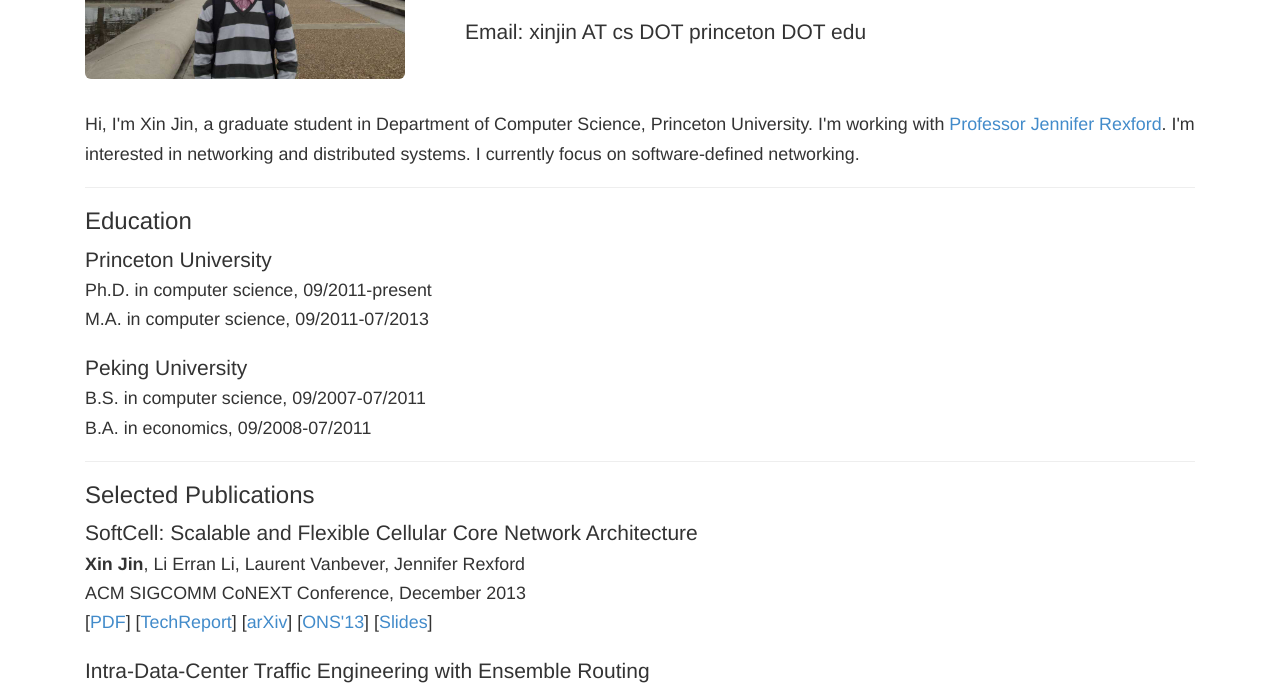
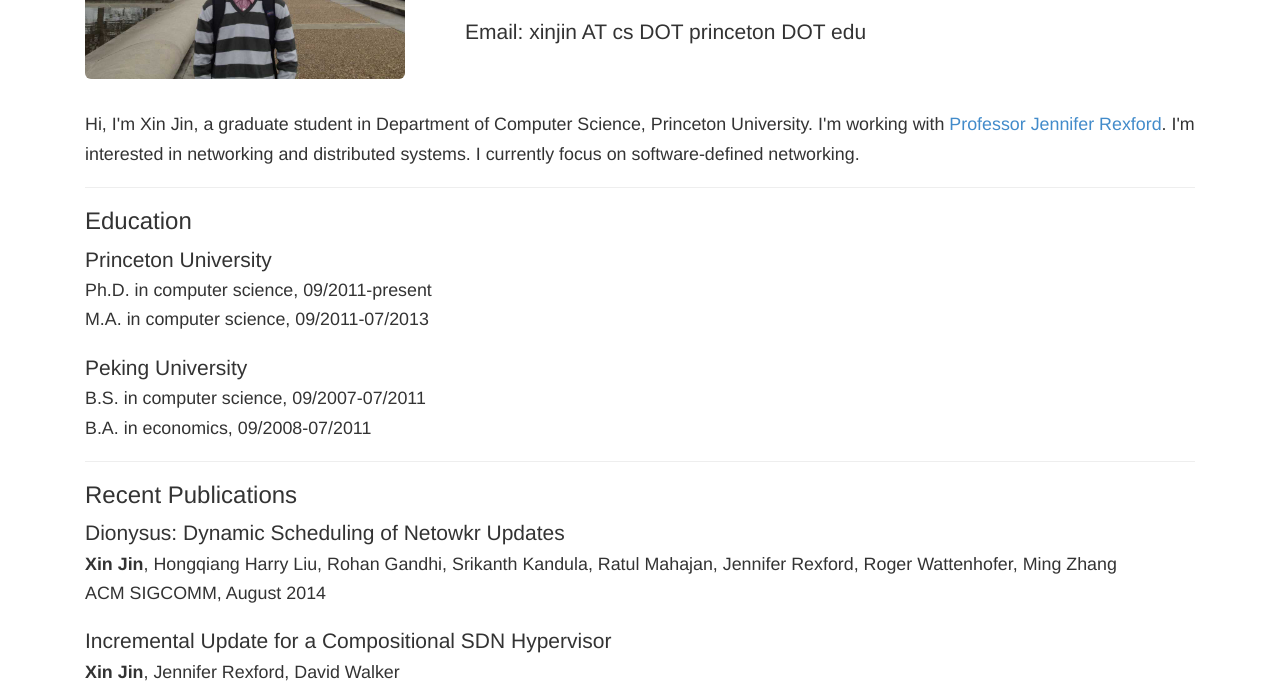
Before and after one commit to xinjin/homepage, a plain HTML site: page index.html in a window 1280 px wide. Shown: the part 251-939 px from the top of the page. Drawn offline with nearby package versions, Linux system fonts and the light colour scheme.

Commit message:
update pub

```diff
--- a/index.html
+++ b/index.html
@@ -84,8 +84,21 @@
 		B.A. in economics, 09/2008-07/2011</small></p>
 
 		<hr>
-		<h3>Selected Publications</h3>
+		<h3>Recent Publications</h3>
 		<p class="lead">
+		Dionysus: Dynamic Scheduling of Netowkr Updates<br>
+		<small><b>Xin Jin</b>, Hongqiang Harry Liu, Rohan Gandhi, Srikanth
+        Kandula, Ratul Mahajan, Jennifer Rexford, Roger Wattenhofer, Ming Zhang<br>
+		ACM SIGCOMM, August 2014<br>
+		</small></p>
+
+        <p class="lead">
+		Incremental Update for a Compositional SDN Hypervisor<br>
+		<small><b>Xin Jin</b>, Jennifer Rexford, David Walker<br>
+		ACM SIGCOMM HotSDN Workshop, August 2014<br>
+		</small></p>
+
+        <p class="lead">
 		SoftCell: Scalable and Flexible Cellular Core Network Architecture<br>
 		<small><b>Xin Jin</b>, Li Erran Li, Laurent Vanbever,
 		Jennifer Rexford<br>
```
